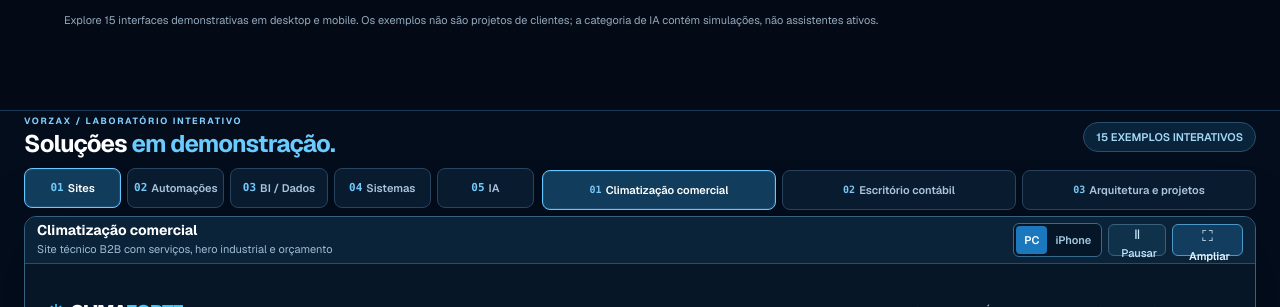
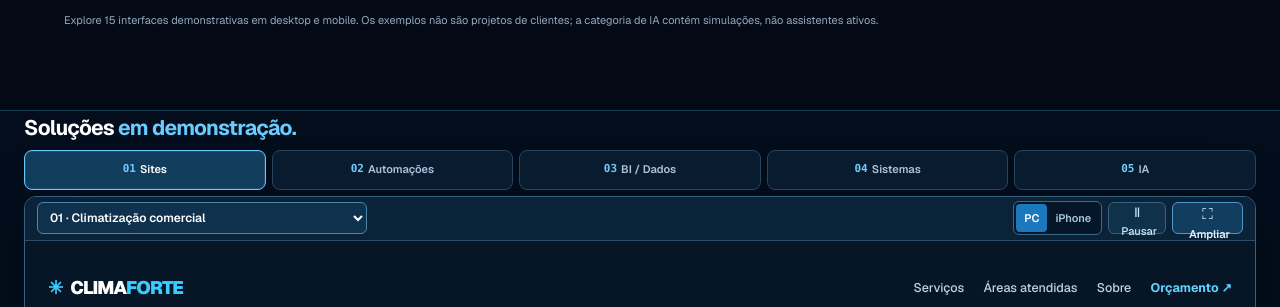
Before and after one commit to vorzax-tecnologia/vorzax-site, a Next.js app: page / in a window 1280 px wide. Shown: the part 1230-1537 px from the top of the page. Built offline with nearby package versions, Linux system fonts and the light colour scheme.

Commit message:
fix(lab): simplificar navegação desktop para ganhar altura real de leitura e eliminar cortes

```diff
--- a/scripts/qa-laboratorio-visual.cjs
+++ b/scripts/qa-laboratorio-visual.cjs
@@ -16,14 +16,14 @@ fs.mkdirSync(output,{recursive:true});
    await page.goto("http://127.0.0.1:3000/",{waitUntil:"domcontentloaded",timeout:90000});
    await page.evaluate(()=>document.getElementById("tecnologia-em-acao").scrollIntoView({block:"start",behavior:"instant"}));
    const nav=page.getByRole("navigation",{name:"Categorias das demonstrações"});
-   const choices=page.getByRole("group",{name:"Escolher exemplo de solução"});
+   const choices=page.getByRole("combobox",{name:"Escolher exemplo no desktop"});
    await page.waitForTimeout(450);
    await page.getByRole("button",{name:"Pausar demonstração"}).click();
    let standardScale=null;
    for(let ci=0;ci<categories.length;ci++){
     await nav.getByRole("button").nth(ci).click();
     for(let vi=0;vi<3;vi++){
-     await choices.getByRole("button").nth(vi).click();
+     await choices.selectOption(String(vi));
      await page.waitForTimeout(200);
      const m=await page.evaluate(()=>{
       const frame=document.querySelector("[data-vx-stage-height]");
--- a/src/components/TechnologyInMotion.tsx
+++ b/src/components/TechnologyInMotion.tsx
@@ -52,7 +52,7 @@ export function TechnologyInMotion() {
         const limit = window.innerWidth < 640
           ? Math.max(360, viewportHeight - 135)
           : window.innerWidth >= 1024
-            ? Math.max(300, viewportHeight - chrome - 12)
+            ? Math.max(300, viewportHeight - chrome - 36)
             : Math.max(350, viewportHeight - 225);
         const result = Math.max(280, Math.min(ideal, limit));
         setStageHeight(previous => previous !== null && Math.abs(previous - result) < 1 ? previous : result);
@@ -163,19 +163,19 @@ export function TechnologyInMotion() {
       <div className="mx-auto w-full max-w-[1700px] px-3 sm:px-5 lg:px-6">
         <div className="flex items-center justify-between gap-3">
           <div className="min-w-0">
-            <p className="hidden text-[9px] font-bold uppercase tracking-[.19em] text-[#82cfff] xl:block">
+            <p className="hidden text-[9px] font-bold uppercase tracking-[.19em] text-[#82cfff]">
               VORZAX / LABORATÓRIO INTERATIVO
             </p>
-            <h2 id="vx-showcase-title" className="text-[20px] font-bold leading-tight tracking-[-.035em] sm:text-[24px]">
+            <h2 id="vx-showcase-title" className="text-[20px] font-bold leading-tight tracking-[-.035em] sm:text-[21px]">
               Soluções <span className="text-[#6acbff]">em demonstração.</span>
             </h2>
           </div>
-          <span className="hidden rounded-full border border-[#294f6d] bg-[#09233a] px-3 py-1.5 text-[11px] font-semibold text-[#a5d8f7] lg:inline-flex">
+          <span className="hidden rounded-full border border-[#294f6d] bg-[#09233a] px-3 py-1.5 text-[11px] font-semibold text-[#a5d8f7]">
             15 EXEMPLOS INTERATIVOS
           </span>
         </div>
 
-        <div className="sticky top-[68px] z-30 mt-2 grid grid-cols-2 gap-2 border-y border-[#102b45] bg-[#030d1c]/95 py-2 backdrop-blur-xl sm:top-[72px] lg:static lg:grid-cols-[minmax(0,5fr)_minmax(0,7fr)] lg:items-center lg:gap-2 lg:border-0 lg:bg-transparent lg:py-0">
+        <div className="sticky top-[68px] z-30 mt-2 grid grid-cols-2 gap-2 border-y border-[#102b45] bg-[#030d1c]/95 py-2 backdrop-blur-xl sm:top-[72px] lg:static lg:grid-cols-1 lg:items-center lg:gap-1 lg:border-0 lg:bg-transparent lg:py-0">
           <label className="min-w-0 rounded-lg border border-[#325878] bg-[#0b2942] px-2 py-1 lg:hidden">
             <span className="block text-[9px] font-semibold uppercase tracking-wide text-[#79c6f4]">Categoria</span>
             <select
@@ -220,7 +220,7 @@ export function TechnologyInMotion() {
             data-vx-lab-selector
             role="group"
             aria-label="Escolher exemplo de solução"
-            className="hidden min-w-0 grid-cols-3 gap-1.5 lg:grid"
+            className="hidden min-w-0 grid-cols-3 gap-1.5"
           >
             {demoCatalog[category].examples.map((item, index) => (
               <button
@@ -241,7 +241,8 @@ export function TechnologyInMotion() {
         <div data-vx-lab-grid className="min-w-0">
           <div className="mt-1.5 overflow-hidden rounded-xl border border-[#37617e] bg-[#07192b] shadow-[0_18px_70px_rgba(0,0,0,.28)]">
             <div data-vx-lab-panel-top className="flex min-h-11 flex-wrap items-center justify-between gap-2 border-b border-[#294d68] bg-[#0a2339] px-2 py-1.5 sm:px-3">
-              <div data-vx-lab-label className="min-w-0 flex-1">
+              <select aria-label="Escolher exemplo no desktop" value={variant} onChange={event => selectVariant(Number(event.target.value))} className="hidden h-8 w-[min(32vw,330px)] shrink-0 rounded-md border border-[#4d86a9] bg-[#0f314d] px-2 text-[12px] font-semibold text-white outline-none lg:block">{demoCatalog[category].examples.map((item, index) => <option key={item.name} value={index} className="bg-[#0a263d]">{`0${index+1} · ${item.name}`}</option>)}</select>
+              <div data-vx-lab-label className="min-w-0 flex-1 lg:hidden">
                 <h3 className="truncate text-[13px] font-bold text-white sm:text-[14px]">{selected.name}</h3>
                 <p className="hidden truncate text-[11px] text-[#9dbcd4] sm:block">{selected.subtitle}</p>
               </div>
```
